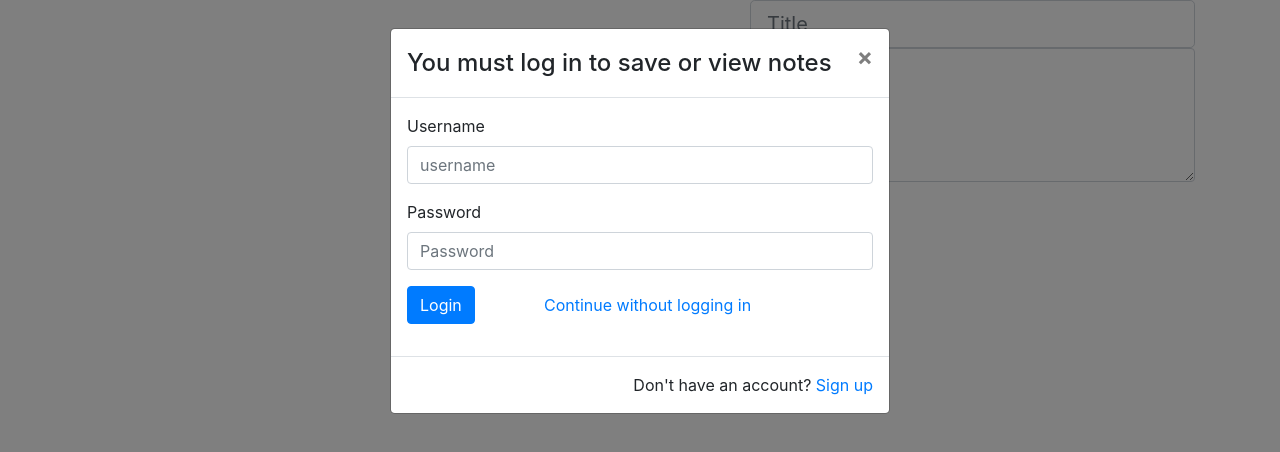
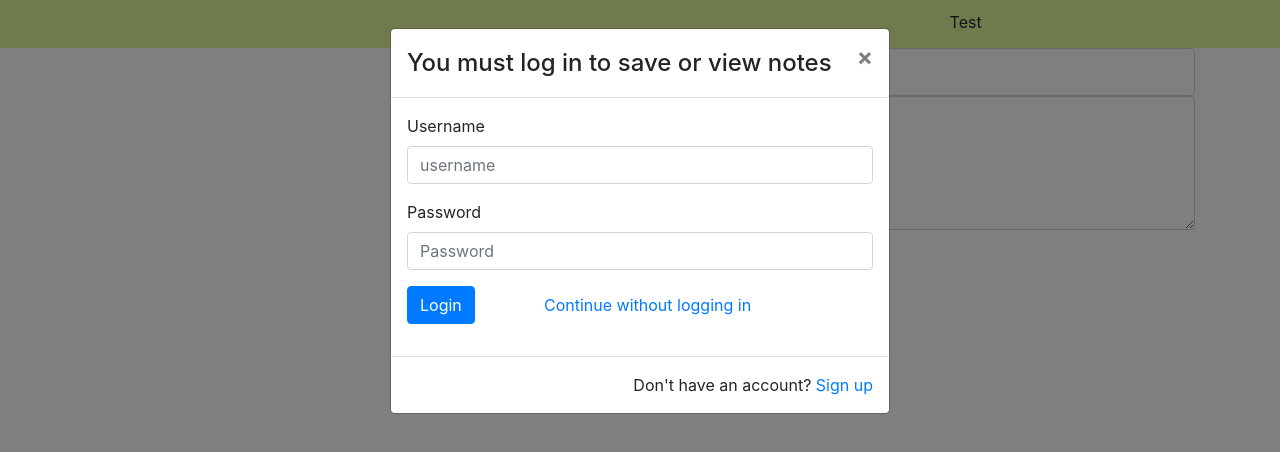
Before and after one commit to mweston6288/PrivateNotes, a React (Create React App) app in the folder client/: page / in a window 1280 px wide. Shown: the top 452 px of the page. Built offline with nearby package versions, Linux system fonts and the light colour scheme.

Commit message:
Adding a header component. Managed to add one that looks okay in Chrome but probably is not well designed for other browsers.

```diff
--- a/client/src/App.js
+++ b/client/src/App.js
@@ -10,6 +10,7 @@ import LoginWindow from "./components/Login/LoginWindow";
 import {UserProvider} from "./utils/UserContext";
 import {LoginProvider} from "./utils/LoginContext";
 import {NewNoteProvider} from "./utils/NewNoteContext";
+import Header from "./components/Layout/Header"
 function App() {
 	return (
 		// Main page contains two columns. The left column will display saved notes.
@@ -19,13 +20,14 @@ function App() {
 				<UserProvider>
 					<LoginProvider>
 						<SavedNotesProvider>
+							<Header />
 							<Container>
 								<Row>
 									<Col sm={3}>
 										<Categories/>
 									</Col>
 									<Col sm={4}>
-										<div style={{overflowY:"scroll", height:"100vh"}}>
+										<div style={{overflowY:"scroll", height:"92vh"}}>
 											<SavedNotes/>
 										</div>
 									</Col>
@@ -34,6 +36,7 @@ function App() {
 									</Col>
 								</Row>
 							</Container>
+
 							<LoginWindow />
 						</SavedNotesProvider >
 					</LoginProvider>
--- /dev/null
+++ b/client/src/components/Layout/Header.js
@@ -0,0 +1,25 @@
+import React from "react";
+import Container from "react-bootstrap/Container";
+import Row from "react-bootstrap/Row";
+import Col from "react-bootstrap/Col";
+
+function Header(){
+
+	const style = {
+		backgroundColor: "#DEF799",
+		height: "3em"
+	}
+	return(
+			<header style={style}>
+				<Container>
+					<Row>
+						<Col sm={9}/>
+						<Col sm={3}>
+							<div style={{padding:".6em"}}>Test</div>
+						</Col>
+					</Row>
+				</Container>
+			</header>
+	)
+}
+export default Header;
```
